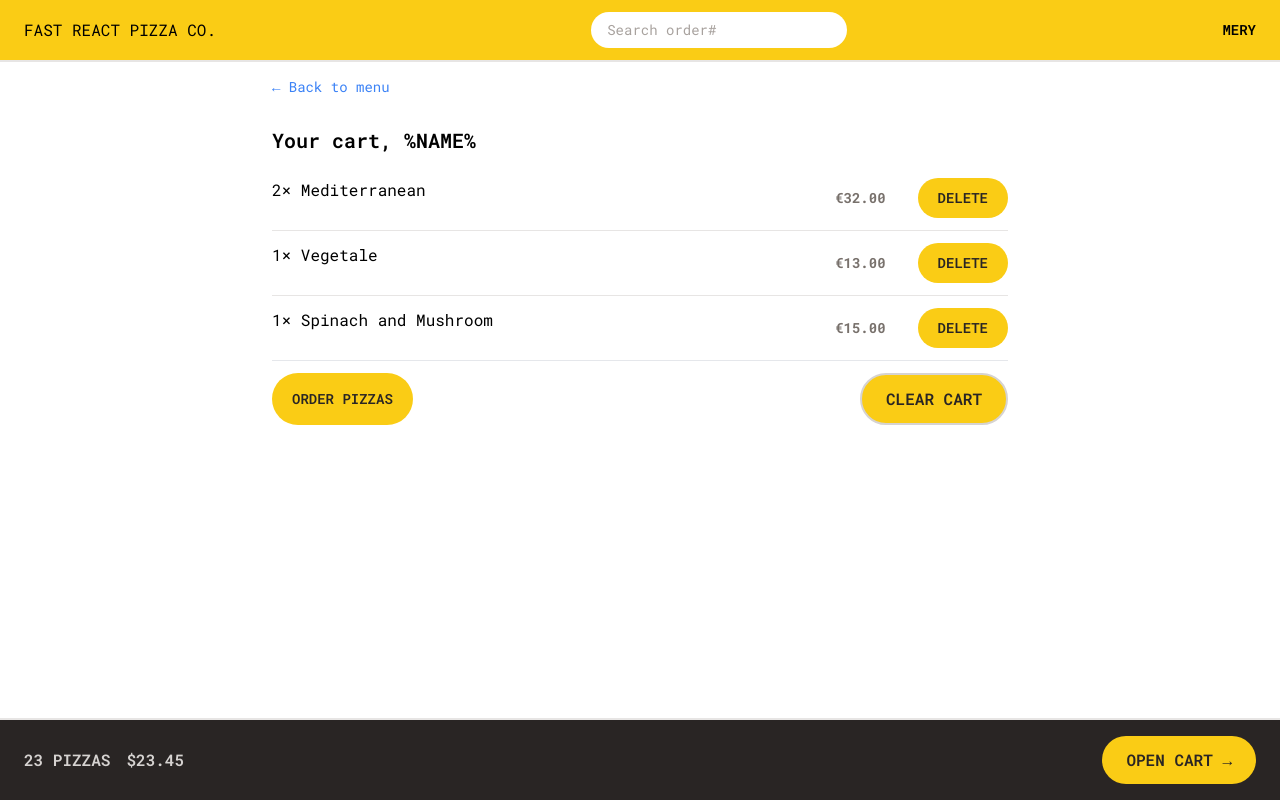
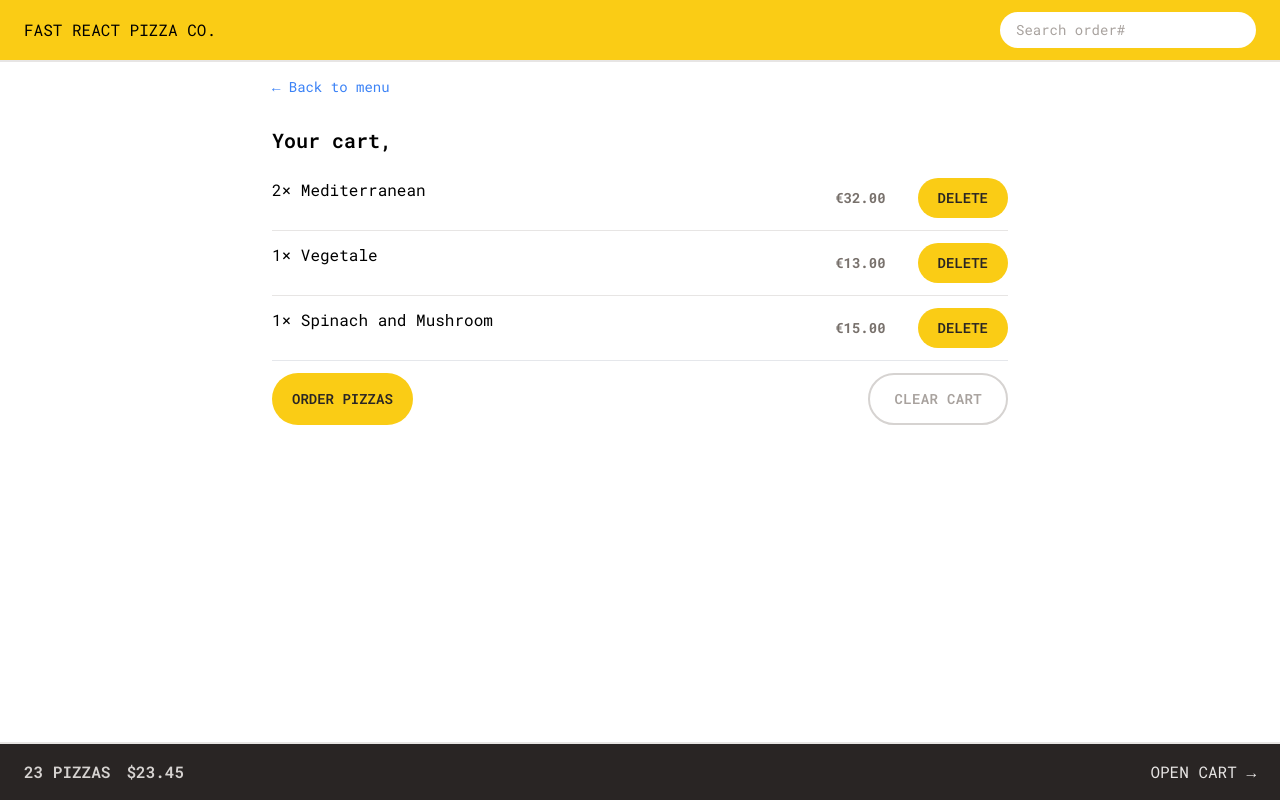
Before and after one commit to merk48/React-Projects--FastReactPizza, a React (Vite) app: page /cart in a window 1280 px wide. Built offline with nearby package versions, Linux system fonts and the light colour scheme.

Commit message:
feat: create user and manage user slice data in the system

```diff
--- a/src/features/cart/components/CartOverview.jsx
+++ b/src/features/cart/components/CartOverview.jsx
@@ -1,6 +1,4 @@
 import { Link } from "react-router-dom";
-import LinkButton from "../../../shared/components/LinkButton";
-import Button from "../../../shared/components/Button";
 
 function CartOverview() {
   return (
@@ -9,7 +7,7 @@ function CartOverview() {
         <span>23 pizzas</span>
         <span>$23.45</span>
       </p>
-      <Button to="/cart">Open cart &rarr;</Button>
+      <Link to="/cart">Open cart &rarr;</Link>
     </div>
   );
 }
--- a/src/features/cart/pages/Cart.jsx
+++ b/src/features/cart/pages/Cart.jsx
@@ -1,3 +1,4 @@
+import { useSelector } from "react-redux";
 import Button from "../../../shared/components/Button";
 import LinkButton from "../../../shared/components/LinkButton";
 import CartItem from "../components/CartItem";
@@ -27,12 +28,14 @@ const fakeCart = [
 ];
 
 function Cart() {
+  const username = useSelector((state) => state.user.username);
+
   const cart = fakeCart;
 
   return (
     <div className="px-4 py-3">
       <LinkButton to="/menu">&larr; Back to menu</LinkButton>
-      <h2 className="mt-7 text-xl font-semibold">Your cart, %NAME%</h2>
+      <h2 className="mt-7 text-xl font-semibold">Your cart, {username}</h2>
       <ul className="my-3 flex flex-col divide-y divide-stone-200 border-b">
         {cart.map((item) => (
           <CartItem key={item.pizzaId} item={item} />
--- a/src/features/order/pages/CreateOrder.jsx
+++ b/src/features/order/pages/CreateOrder.jsx
@@ -4,6 +4,7 @@ import FormInput from "../../../shared/components/FormInput";
 import Button from "../../../shared/components/Button";
 import FormBox from "../../../shared/components/FormBox";
 import { useState } from "react";
+import { useSelector } from "react-redux";
 
 // https://uibakery.io/regex-library/phone-number
 const isValidPhone = (str) =>
@@ -37,10 +38,11 @@ const fakeCart = [
 
 function CreateOrder() {
   const navigation = useNavigation();
+  const username = useSelector((state) => state.user.username);
   const isSubmitting = navigation.state === "submitting";
+
   const [withPriority, setWithPriority] = useState(true);
   const formErrors = useActionData();
-
   const cart = fakeCart;
 
   return (
@@ -49,7 +51,12 @@ function CreateOrder() {
 
       <Form method="POST" action="/order/new">
         <FormBox name="customer" label="First Name" errors={formErrors}>
-          <FormInput type="text" required={true} />
+          <FormInput
+            type="text"
+            name="customer"
+            required={true}
+            defaultValue={username}
+          />
         </FormBox>
 
         <FormBox name="phone" label="Phone number" errors={formErrors}>
@@ -78,6 +85,13 @@ function CreateOrder() {
             {isSubmitting ? "Placing order..." : "Order now"}
           </Button>
         </div>
+        {/* <div className="mb-4">
+          {formErrors?.exception && (
+            <span className="ml-auto rounded-md bg-red-100 px-1 text-xs font-semibold text-red-700 sm:text-sm">
+              ${formErrors.exception} &uarr;
+            </span>
+          )}
+        </div> */}
       </Form>
     </div>
   );
@@ -94,7 +108,7 @@ async function action({ request }) {
     const order = {
       ...data,
       cart: JSON.parse(data.cart),
-      priority: data.priority === "on",
+      priority: data.priority,
     };
 
     // validations
@@ -109,6 +123,7 @@ async function action({ request }) {
     return redirect(`/order/${newOrder.id}`);
   } catch (err) {
     errors.exception = err;
+    console.error(err);
     return errors;
   }
 }
--- a/src/features/user/components/CreateUser.jsx
+++ b/src/features/user/components/CreateUser.jsx
@@ -1,12 +1,23 @@
 import { useState } from "react";
 import Button from "../../../shared/components/Button";
 import FormInput from "../../../shared/components/FormInput";
+import { updateName } from "../context/userSlice";
+import { useNavigate } from "react-router-dom";
+import { useDispatch } from "react-redux";
 
 function CreateUser() {
+  const navigate = useNavigate();
+  const dispatch = useDispatch();
   const [username, setUsername] = useState("");
 
   function handleSubmit(e) {
     e.preventDefault();
+
+    if (!username) return;
+
+    dispatch(updateName(username));
+
+    navigate("/menu");
   }
 
   return (
--- a/src/features/user/context/userSlice.js
+++ b/src/features/user/context/userSlice.js
@@ -24,7 +24,7 @@ async function fetchAddress() {
 }
 
 const initialState = {
-  username: "Mery",
+  username: "",
   phonenumber: "",
   address: "",
 };
@@ -33,17 +33,8 @@ const userSlice = createSlice({
   name: "user",
   initialState,
   reducers: {
-    updateName: {
-      payoad(username) {
-        return {
-          username:
-            username[0].toUpperCase() +
-            username.split("").splice(1).toLowerCase(),
-        };
-      },
-      reducer(state, action) {
-        state.username = action.payload;
-      },
+    updateName(state, action) {
+      state.username = action.payload;
     },
   },
 });
--- a/src/services/apiRestaurant.js
+++ b/src/services/apiRestaurant.js
@@ -27,11 +27,14 @@ export async function createOrder(newOrder) {
         "Content-Type": "application/json",
       },
     });
-
-    if (!res.ok) throw Error();
+    if (!res.ok) {
+      const errorText = await res.text();
+      throw new Error(`HTTP ${res.status} - ${errorText}`);
+    }
     const { data } = await res.json();
     return data;
-  } catch {
+  } catch (err) {
+    console.error(err);
     throw Error("Failed creating your order");
   }
 }
--- a/src/shared/components/Button.jsx
+++ b/src/shared/components/Button.jsx
@@ -13,9 +13,9 @@ function Button({
   const styles = {
     primary: base + ` px-4 py-2 text-sm sm:px-6 sm:py-3 sm:text-base`,
     small: base + ` px-3 py-1 text-xs sm:px-5 sm:py-2.5 sm:text-sm`,
+    // secondary: ` text-stone-500 bg-transparent border-2 border-stone-300 px-4 py-2 text-sm sm:px-6 sm:py-3 hover:bg-stone-200 hover:text-stone-800 sm:text-base focus:ring-stone-200 focus:text-stone-800`,
     secondary:
-      base +
-      ` text-stone-500 bg-transparent border-2 border-stone-300 px-4 py-2 text-sm sm:px-6 sm:py-3 hover:bg-stone-200 hover:text-stone-800 sm:text-base focus:ring-stone-200 focus:text-stone-800`,
+      "inline-block text-sm rounded-full border-2 border-stone-300 font-semibold uppercase tracking-wide text-stone-400 transition-colors duration-300 hover:bg-stone-300 hover:text-stone-800 focus:bg-stone-300 focus:text-stone-800 focus:outline-none focus:ring focus:ring-stone-200 focus:ring-offset-2 disabled:cursor-not-allowed px-4 py-2.5 md:px-6 md:py-3.5",
   };
 
   return (
--- a/src/shared/components/FormInput.jsx
+++ b/src/shared/components/FormInput.jsx
@@ -4,6 +4,7 @@ function FormInput({
   placeholder = "",
   required = true,
   value = null,
+  defaultValue = null,
   onChange,
   className = "",
 }) {
@@ -16,6 +17,7 @@ function FormInput({
       placeholder={placeholder}
       required={required}
       value={value}
+      defaultValue={defaultValue}
       onChange={onChange}
     />
   );
--- a/src/shared/pages/Home.jsx
+++ b/src/shared/pages/Home.jsx
@@ -1,5 +1,9 @@
+import { useSelector } from "react-redux";
 import CreateUser from "../../features/user/components/CreateUser";
+import Button from "../components/Button";
 function Home() {
+  const username = useSelector((state) => state.user.username);
+
   return (
     <div className="my-10 px-4 text-center sm:my-16">
       <h1 className="mb-8 text-xl font-semibold md:text-3xl">
@@ -9,7 +13,13 @@ function Home() {
           Straight out of the oven, straight to you.
         </span>
       </h1>
-      <CreateUser />
+      {!username ? (
+        <CreateUser />
+      ) : (
+        <Button type="primary" to="/menu">
+          Continue ordering, {username}
+        </Button>
+      )}
     </div>
   );
 }
```
